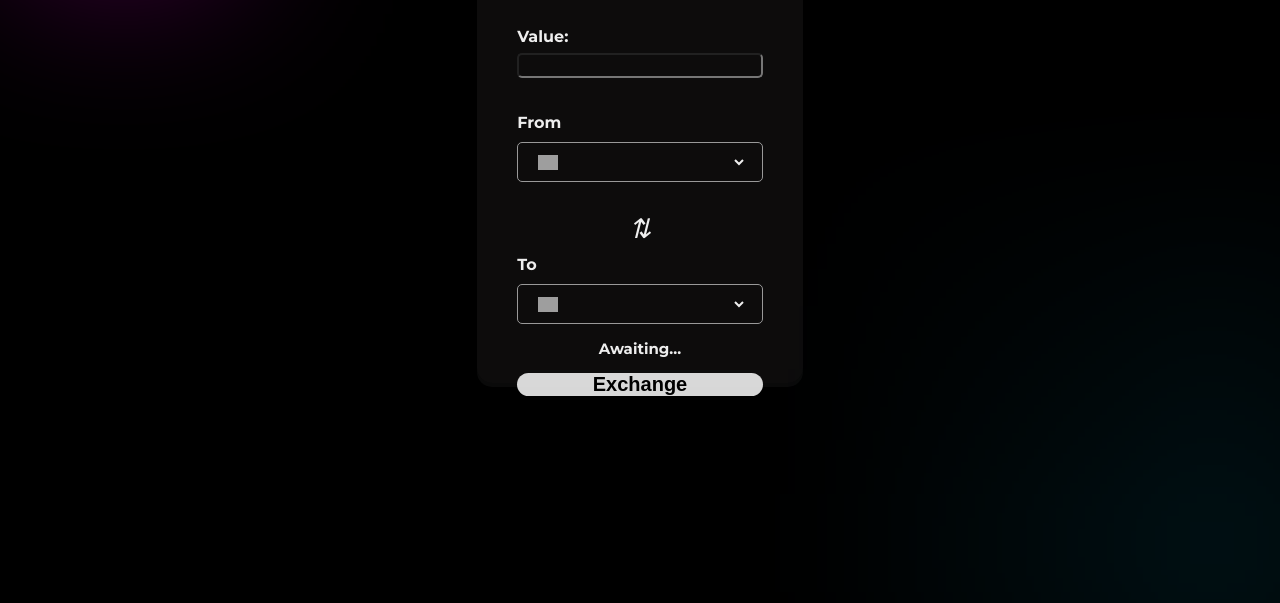
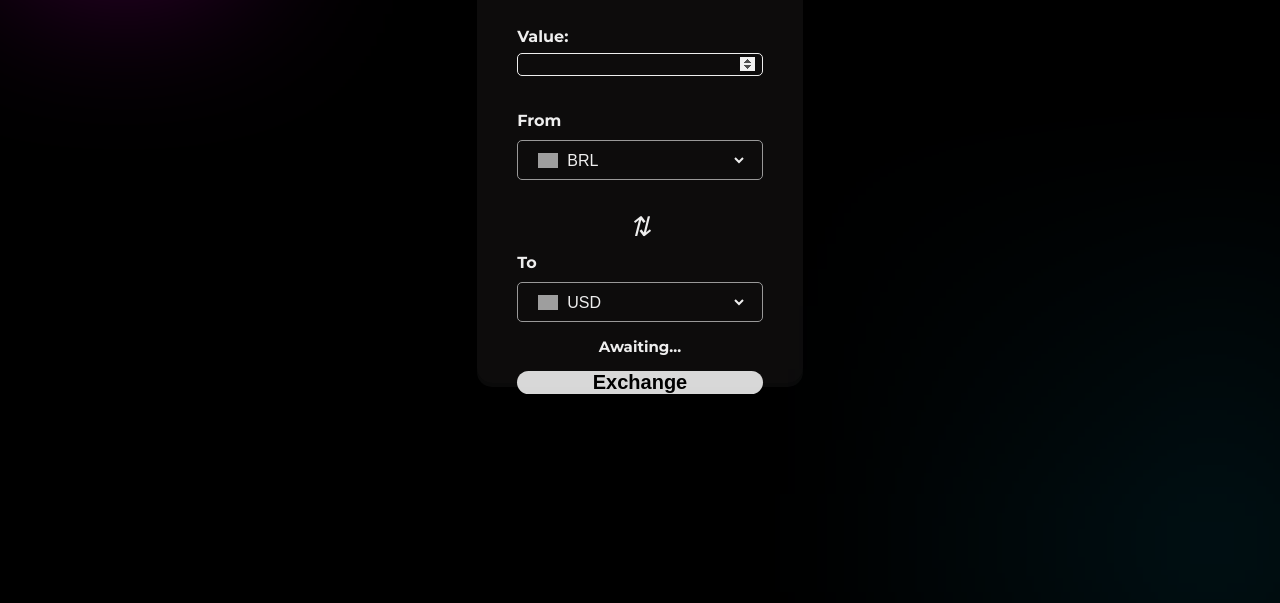
Before and after one commit to Robson-Ribeiro/currency-converter, a plain HTML site: page index.html in a window 1280 px wide. Shown: the part 237-840 px from the top of the page. Drawn offline with Linux system fonts and the light colour scheme; grey boxes are pictures that could not be loaded.

Commit message:
Adding content to the selects and making the flags dynamic

```diff
--- a/assets/src/index.js
+++ b/assets/src/index.js
@@ -0,0 +1,13 @@
+const fromCur = document.querySelector(".from select");
+const toCur = document.querySelector(".to select");
+
+[fromCur, toCur].forEach((select, i) => {
+    for(let curCode in Country_List) {
+        let selected = (i === 0 && curCode === "BRL") || (i === 1 && curCode === "USD") ? "selected" : "";
+        select.insertAdjacentHTML("beforeend", `<option value="${curCode}" ${selected}>${curCode}</option>`);
+    }
+    select.addEventListener("change", () => {
+        const imgElement = select.parentElement.querySelector("img");
+        imgElement.src = `https://flagcdn.com/48x36/${Country_List[select.value].toLowerCase()}.png`;
+    });
+});
--- a/index.html
+++ b/index.html
@@ -13,7 +13,7 @@
         <h2 class="title">Currency Converter</h2>
         <div class="exchangeValue">
             <label>Value:</label>
-            <input type="number"/>
+            <input type="number" autofocus/>
         </div>
         <div class="exchangeConfig">
             <div class="from">
```
